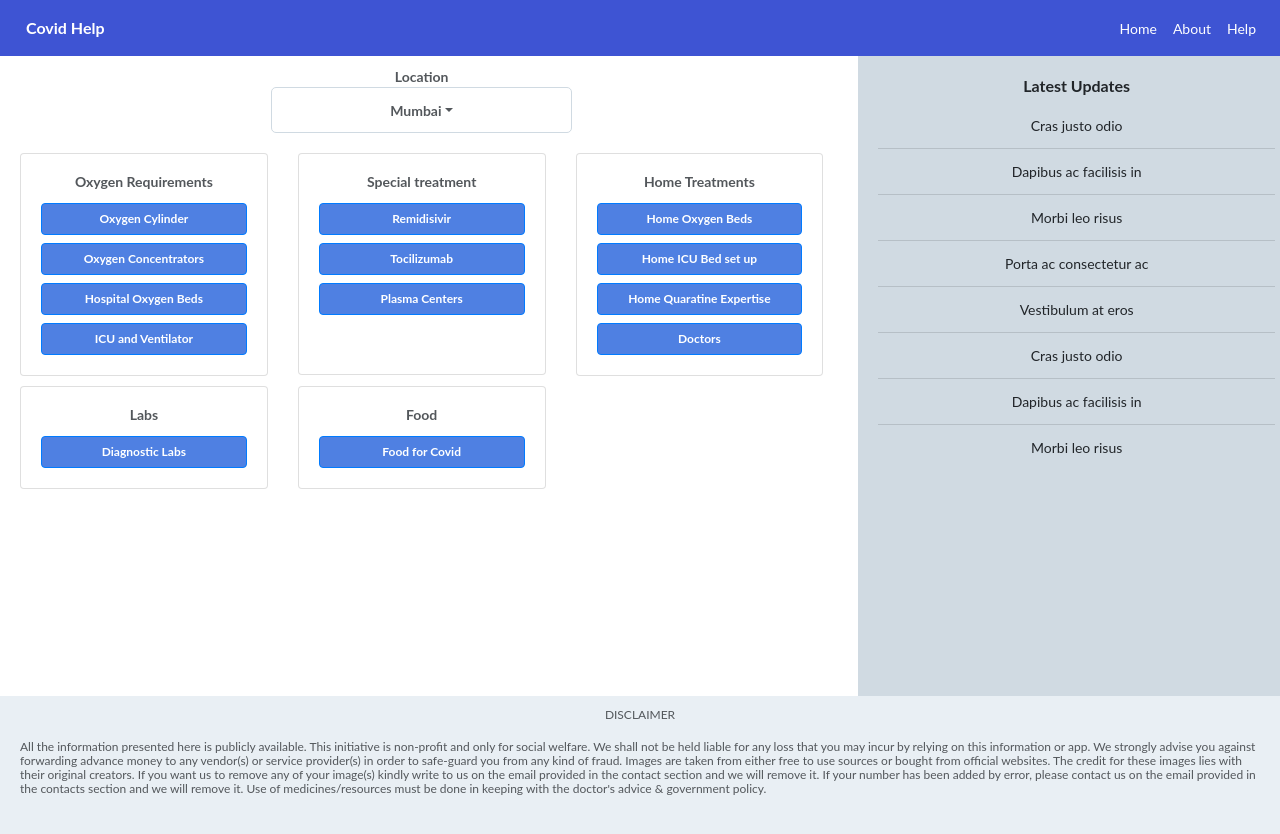
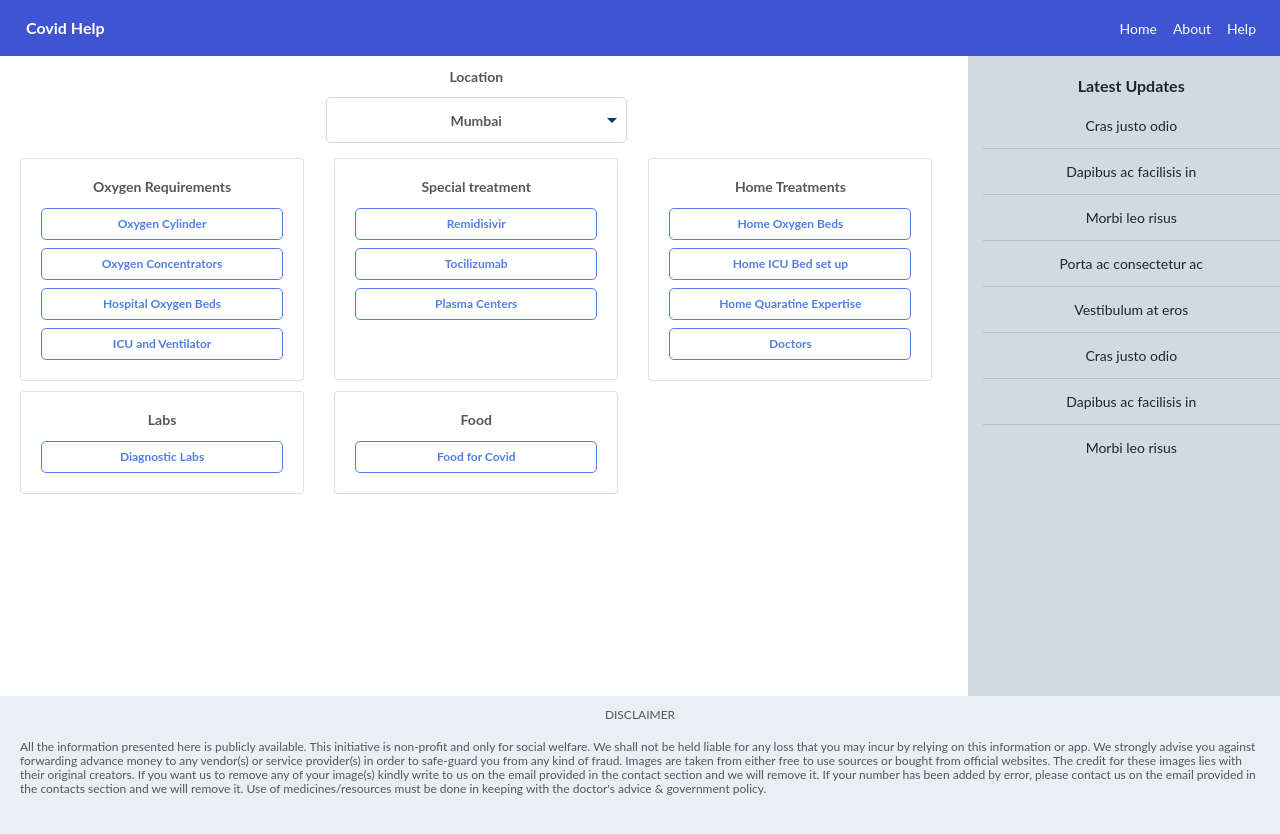
Before and after one commit to 7aditi/angular-covid-help, an Angular app: page / in a window 1280 px wide. Shown: the top 834 px of the page. Built offline with nearby package versions, Linux system fonts and the light colour scheme.

Commit message:
3 files modified

```diff
--- a/src/app/app.component.css
+++ b/src/app/app.component.css
@@ -7,13 +7,17 @@ ul {
 }
 
 .updateInfo {
-  padding: 20px 20px 40px 20px;
+  padding-bottom: 40px;
   background: #d0dae2;
-  margin: 0;
-  /* display: flex; */
-  flex-flow: column;
-  height: 540px;
+  /* height: 500px; */
+  /* left: -15px; */
+  /* margin: 0px 15px 0px 0px; */
 }
+
+.row {
+  overflow-x: hidden !important;
+}
+
 
 .btn-location {
   background: #ffffff;
@@ -40,13 +44,20 @@ ul {
   padding-bottom: 35px;
 }
 
-.card-body {
-  align-items: center;
-  justify-items: center;
-  /* padding: 10px; */
+
+.btn-primary {
+  color: #4F80E2;
+  font-family: Lato;
+  font-style: normal;
+  font-size: 12px;
+  font-weight: bold;
+  background: #FFFFFF;
+  border: 1px solid #4F80E2;
+  box-sizing: border-box;
+  border-radius: 5px;
 }
 
-.btn-primary {
+.btn-primary:hover {
   background-color: #4f80e2;
   font-family: Lato;
   font-style: normal;
@@ -61,6 +72,7 @@ ul {
   font-style: normal;
   font-weight: bold;
   font-size: 16px;
+  padding-top: 20px;
 }
 
 .list-group-item {
@@ -77,19 +89,8 @@ ul {
   font-size: 14px;
   color: #53575b;
   text-align: right;
-  margin: 5px;
-  padding: 5px;
-}
-
-.dropdown {
-  font-family: Lato;
-  font-style: normal;
-  font-size: 14px;
-  margin: 10px;
-}
-
-.dropdown-menu {
-  width: 301px;
+  margin: 0px;
+  padding: 10px;
 }
 
 .dropdown-item {
@@ -103,6 +104,7 @@ ul {
   font-size: 14px;
   height: 46px;
   width: 301px;
+  padding:10px;
 }
 
 .dropdown-color {
@@ -117,6 +119,31 @@ ul {
   color: #53575b;
 }
 
+.select-toggle{
+   position: relative;
+   display: inline-block;
+}
+
+.select-toggle::after{
+  position: absolute;
+  top: 45%;
+  right: 10px;
+  width: 0;
+  height: 0;
+  border-left: 5px solid transparent;
+  border-right: 5px solid transparent;
+  border-top: 5px solid #023F55;
+  content: "";
+  pointer-events: none;
+}
+
+.select-toggle select{
+  appearance: none;
+  -webkit-appearance: none;
+  background: transparent;
+  cursor: pointer;
+}
+
 /* Laptop */
 @media only screen and (min-device-width: 768px) and (max-device-width: 1024px) {
   .updateInfo {
--- a/src/app/app.component.html
+++ b/src/app/app.component.html
@@ -1,11 +1,10 @@
-<app-navigation name="{{ name }}"></app-navigation>
+<app-navigation></app-navigation>
 
 <div class="row text-center">
-  <div class="col-sm-8">
-
+  <div class="col-sm-9">
     <!-- Dropdown for location starts-->
 
-    <div class="dropdown">
+    <!-- <div class="dropdown">
       <span class="location-title">Location</span><br>
   <button class="btn btn-secondary btn-location dropdown-toggle" type="button" id="dropdownMenuButton" data-toggle="dropdown" aria-haspopup="true" aria-expanded="false">
     Mumbai<span class="caret"></span>
@@ -16,16 +15,19 @@
     <li><a class="dropdown-item" href="#" data-value="Pune">Pune</a></li>
     <li><a class="dropdown-item" href="#" data-value="Chennai">Chennai</a></li>
   </ul>
-</div>
+</div> -->
 
-  <!-- <label class = "location-title">Location</label><br>
-  <select formControlName="cities" id="cities" class="btn btn-secondary btn-location dropdown-toggle" type="button" id="dropdownMenuButton" data-toggle="dropdown" aria-haspopup="true" aria-expanded="false">
-    <option [ngValue]="undefined" selected>Mumbai</option>
-    <option *ngFor="let order of cities; let i = index" [value]="cities[i].id">
+  <div class="dropdown">
+    <label class = "location-title">Location</label><br>
+    <div class = "select-toggle">
+      <select id="cities" [(ngModel)]="city" (ngModelChange)="getURL()" class="btn btn-location dropdown-toggle" type="button" id="dropdownMenuButton" aria-haspopup="true" aria-expanded="false">
+        <option [ngValue]="undefined" [value]="defaultCity" selected>Mumbai</option>
+        <option class="dropdown-item" *ngFor="let order of cities; let i = index" [value]="cities[i].name">
       {{cities[i].name}}
-    </option>
-  </select> -->
-
+        </option>
+      </select>
+    </div>
+  </div>
 
 <!-- Dropdown for location ends-->
 
@@ -35,10 +37,10 @@
       <div class="card-body">
         <h5 class="card-title">Oxygen Requirements</h5>
 
-        <a href="#" class="btn btn-primary btn-block">Oxygen Cylinder</a>
-        <a href="#" class="btn btn-primary btn-block">Oxygen Concentrators</a>
-        <a href="#" class="btn btn-primary btn-block">Hospital Oxygen Beds</a>
-        <a href="#" class="btn btn-primary btn-block">ICU and Ventilator</a>
+        <a href="{{url_city}}{{gid}}" target="_blank" class="btn btn-primary btn-block">Oxygen Cylinder</a>
+        <a href="{{url_city}}{{gid}}" target="_blank" class="btn btn-primary btn-block">Oxygen Concentrators</a>
+        <a href="{{url_city}}{{gid}}" target="_blank" class="btn btn-primary btn-block">Hospital Oxygen Beds</a>
+        <a href="{{url_city}}{{gid}}" target="_blank" class="btn btn-primary btn-block">ICU and Ventilator</a>
       </div>
     </div>
   </div>
@@ -46,9 +48,9 @@
     <div class="card">
       <div class="card-body three-button-card">
         <h5 class="card-title">Special treatment</h5>
-        <a href="#" class="btn btn-primary btn-block">Remidisivir</a>
-        <a href="#" class="btn btn-primary btn-block">Tocilizumab</a>
-        <a href="#" class="btn btn-primary btn-block">Plasma Centers</a>
+        <a href="{{url_city}}{{gid}}" target="_blank" class="btn btn-primary btn-block">Remidisivir</a>
+        <a href="{{url_city}}{{gid}}" target="_blank" class="btn btn-primary btn-block">Tocilizumab</a>
+        <a href="{{url_city}}{{gid}}" target="_blank" class="btn btn-primary btn-block">Plasma Centers</a>
         <br>
       </div>
     </div>
@@ -57,10 +59,10 @@
     <div class="card">
       <div class="card-body">
         <h5 class="card-title">Home Treatments</h5>
-        <a href="#" class="btn btn-primary btn-block">Home Oxygen Beds</a>
-        <a href="#" class="btn btn-primary btn-block">Home ICU Bed set up</a>
-        <a href="#" class="btn btn-primary btn-block">Home Quaratine Expertise</a>
-        <a href="#" class="btn btn-primary btn-block">Doctors</a>
+        <a href="{{url_city}}{{gid}}" target="_blank" class="btn btn-primary btn-block">Home Oxygen Beds</a>
+        <a href="{{url_city}}{{gid}}" target="_blank" class="btn btn-primary btn-block">Home ICU Bed set up</a>
+        <a href="{{url_city}}{{gid}}" target="_blank" class="btn btn-primary btn-block">Home Quaratine Expertise</a>
+        <a href="{{url_city}}{{gid}}" target="_blank" class="btn btn-primary btn-block">Doctors</a>
       </div>
     </div>
   </div>
@@ -68,7 +70,7 @@
     <div class="card">
       <div class="card-body">
         <h5 class="card-title">Labs</h5>
-        <a href="#" class="btn btn-primary btn-block">Diagnostic Labs</a>
+        <a href="{{url_city}}{{gid}}" target="_blank" class="btn btn-primary btn-block">Diagnostic Labs</a>
       </div>
     </div>
   </div>
@@ -76,7 +78,7 @@
     <div class="card">
       <div class="card-body">
         <h5 class="card-title">Food</h5>
-        <a href="#" class="btn btn-primary btn-block">Food for Covid</a>
+        <a href="{{url_city}}{{gid}}" target="_blank" class="btn btn-primary btn-block">Food for Covid</a>
       </div>
     </div>
   </div>
@@ -85,7 +87,7 @@
 
 <!-- Latest Updates Section -->
 
-  <div class="col-sm-4 updateInfo">
+  <div class="col-sm-3 updateInfo">
     <h5 class = "updates-title">Latest Updates</h5>
     <div class = "updatesContent">
      <ul class="list-group list-group-flush">
@@ -100,6 +102,8 @@
     </ul>
     </div>
   </div>
+
   <!-- Latest Updates Section End-->
+
 </div>
 <app-footer></app-footer>
--- a/src/app/app.component.ts
+++ b/src/app/app.component.ts
@@ -19,23 +19,54 @@ import "bootstrap";
 export class AppComponent {
   name = "Angular " + VERSION.major;
 
-  // form: FormGroup;
-  // cities = [];
+  url_city = 'https://towness.co.in/web/';
+  gid = 'fruits-vegetables';
+  gid_collection = [];
+  city = 'Mumbai';
 
-  // constructor(private formBuilder: FormBuilder) {
-  //   this.form = this.formBuilder.group({
-  //     cities: ['']
-  //   });
+  form: FormGroup;
+  cities = [];
+  defaultCity = 'Mumbai';
 
-  //   this.cities = this.getCities();
-  // }
+  constructor(private formBuilder: FormBuilder) {
+    this.form = this.formBuilder.group({
+      cities: ['']
+    });
 
-  // getCities() {
-  //   return [
-  //     { id: '1', name: 'Mumbai' },
-  //     { id: '2', name: 'Chennai' },
-  //     { id: '3', name: 'Bengaluru' },
-  //     { id: '4', name: 'Pune' }
-  //   ];
-  // }
+    this.cities = this.getCities();
+  }
+
+  getCities() {
+    return [
+      // { id: '0', name: 'Mumbai' , url: ''},
+      { name: 'Chennai'},
+      { name: 'Bengaluru'},
+      { name: 'Pune'}
+    ];
+  }
+
+/* Change URL's based on the city chosen */
+
+  getURL(){
+    switch(this.city){
+      case 'Chennai': {
+        this.url_city = 'https://stackoverflow.com/questions/45062093';
+        this.gid = '/right-way-to-call-a-function-after-selected-option-angular-4';
+        console.log(this.city);
+        break;
+      }
+      case 'Bengaluru': {
+        this.url_city = 'https://docs.angularjs.org/api/ng/directive/'
+        this.gid = 'ngHref';
+        console.log(this.city)
+        break;
+      }
+      default: {
+        this.url_city = 'Mumbai'
+        console.log(this.city)
+        break;
+      }
+    }
+  }
+
 }
```
